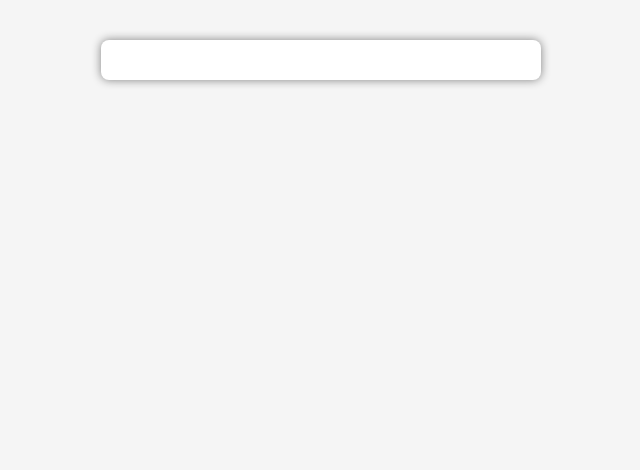
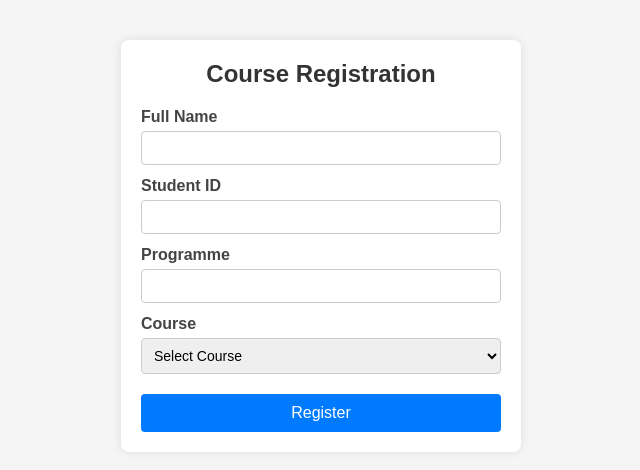
Before and after one commit to Biggae01/ICT461, a plain HTML site: page regitrationform.html in a window 1280 px wide. Shown: the whole page, without its empty margins (319-959 px from the left). Drawn offline with Linux system fonts and the light colour scheme.

Commit message:
Update: Added body i.e the course register form

```diff
--- a/regitrationform.html
+++ b/regitrationform.html
@@ -6,24 +6,120 @@
     <title>Course Registration</title>
 
     <style>
+        * {
+            box-sizing: border-box;
+        }
+
         body {
-                font-family: Arial, Helvetica, sans-serif;
+            font-family: Arial, sans-serif;
             background: #f5f5f5;
+            margin: 0;
+            padding: 0;
         }
 
         .container {
-                width: 400px;
+            max-width: 400px;
+            width: 90%;
             margin: 40px auto;
             background: white;
             padding: 20px;
             border-radius: 8px;
-                box-shadow: 0 0 10px gray;
+            box-shadow: 0 0 10px rgba(0, 0, 0, 0.1);
+        }
+
+        h2 {
+            text-align: center;
+            color: #333;
+            margin-top: 0;
+        }
+
+        label {
+            display: block;
+            margin-top: 12px;
+            font-weight: bold;
+            color: #444;
+        }
+
+        input,
+        select {
+            width: 100%;
+            padding: 8px;
+            margin-top: 5px;
+            border: 1px solid #ccc;
+            border-radius: 4px;
+            font-size: 14px;
+        }
+
+        input:focus,
+        select:focus {
+            outline: none;
+            border-color: #007bff;
+        }
+
+        button {
+            margin-top: 20px;
+            width: 100%;
+            padding: 10px;
+            background: #007bff;
+            color: white;
+            border: none;
+            border-radius: 4px;
+            font-size: 16px;
+            cursor: pointer;
+            transition: background 0.2s ease;
+        }
+
+        button:hover {
+            background: #0056b3;
+        }
+
+        #message {
+            display: none;
+            margin-top: 15px;
+            padding: 10px;
+            background: #d4edda;
+            color: #155724;
+            border: 1px solid #c3e6cb;
+            border-radius: 4px;
+            text-align: center;
         }
     </style>
 </head>
+
 <body>
+
     <div class="container">
-            <!-- Your course registration content goes here -->
+
+        <h2>Course Registration</h2>
+
+        <form id="registerForm">
+
+            <label for="name">Full Name</label>
+            <input type="text" id="name" name="name" required>
+
+            <label for="studentId">Student ID</label>
+            <input type="text" id="studentId" name="studentId" required>
+
+            <label for="programme">Programme</label>
+            <input type="text" id="programme" name="programme" required>
+
+            <label for="course">Course</label>
+            <select id="course" name="course" required>
+                <option value="">Select Course</option>
+                <option value="ICT461">ICT461</option>
+                <option value="ICS441">ICS441</option>
+                <option value="ICT411">ICT411</option>
+            </select>
+
+            <button type="submit">Register</button>
+
+        </form>
+
+        <p id="message">Registration Successful!</p>
+
     </div>
+
+
+
 </body>
 </html>
```
Lines whose indentation alone changed are shown as unchanged.
